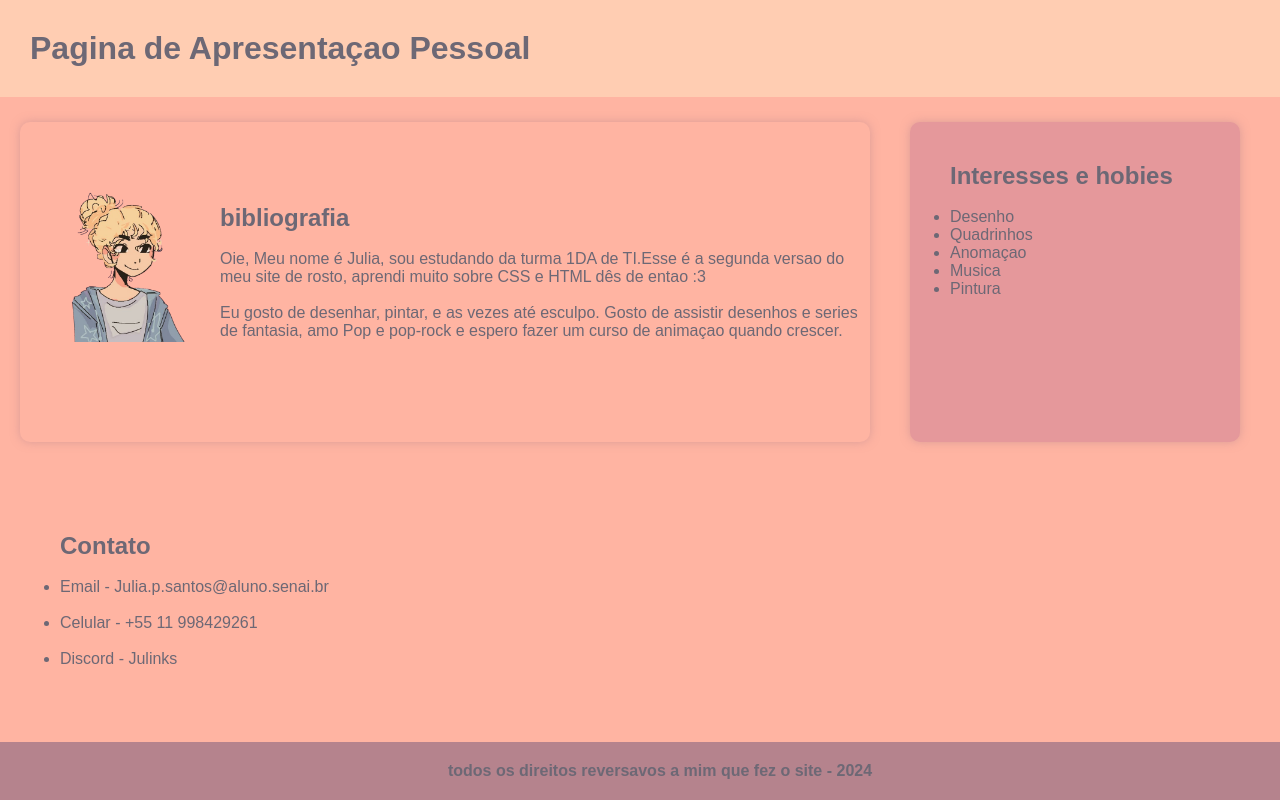
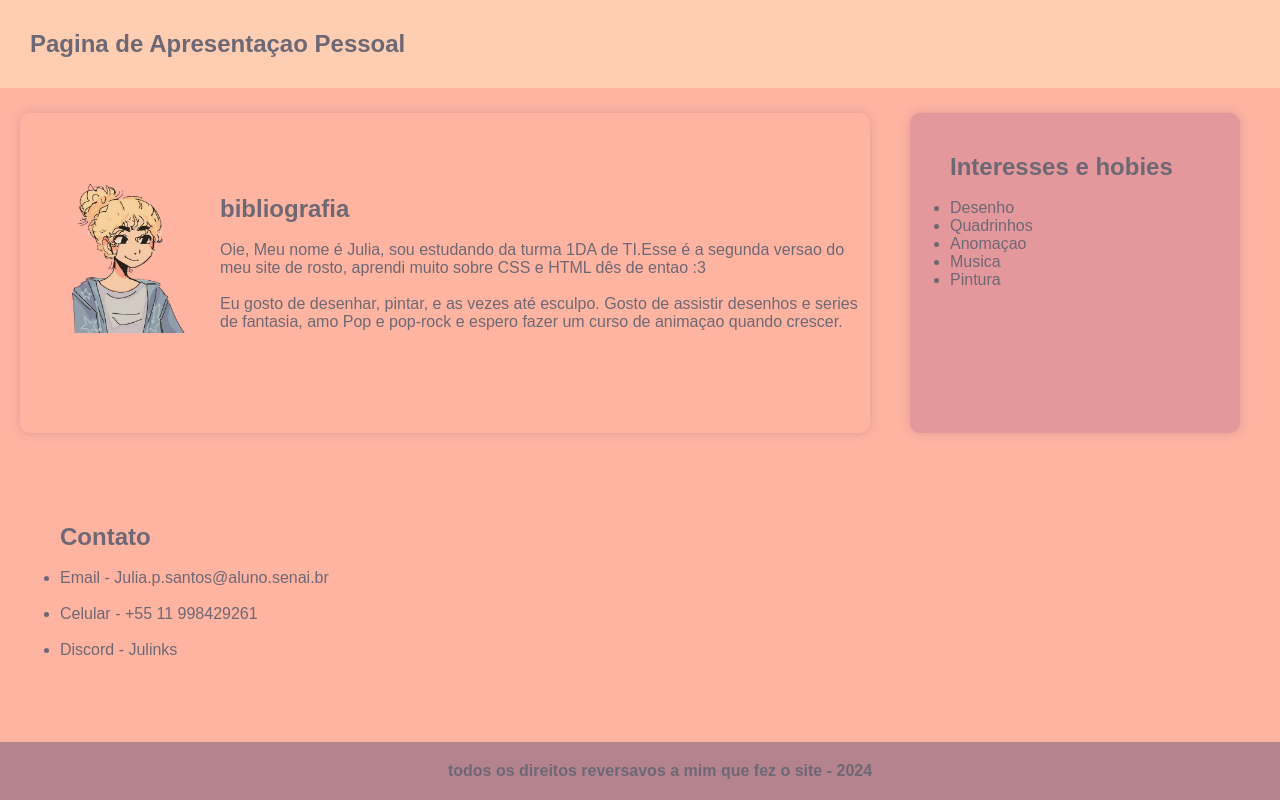
Before and after one commit to J-Paiare/MyFacePageV2, a plain HTML site: page index.html in a window 1280 px wide. Drawn offline with Linux system fonts and the light colour scheme.

Commit message:
atualizaçao do header

```diff
--- a/css/index.css
+++ b/css/index.css
@@ -10,11 +10,12 @@ body{
 }
 /* -------------------------cabeçario ---------------------*/
 
-header {
+nav {
     display: flex;
     background-color:#FFCDB2;
     padding: 30px;
     margin-bottom: 5px;
+    width: 96vw;
 
 }
 
--- a/index.html
+++ b/index.html
@@ -11,10 +11,10 @@
 <body>
 
     <!-- cabeçario -->
-     <Header>
+     <nav>
         <h1>Pagina de Apresentaçao Pessoal</h1>
 
-     </Header>
+     </nav>
 
      <!-- parte principal de informaçoes -->
      <main>
```
